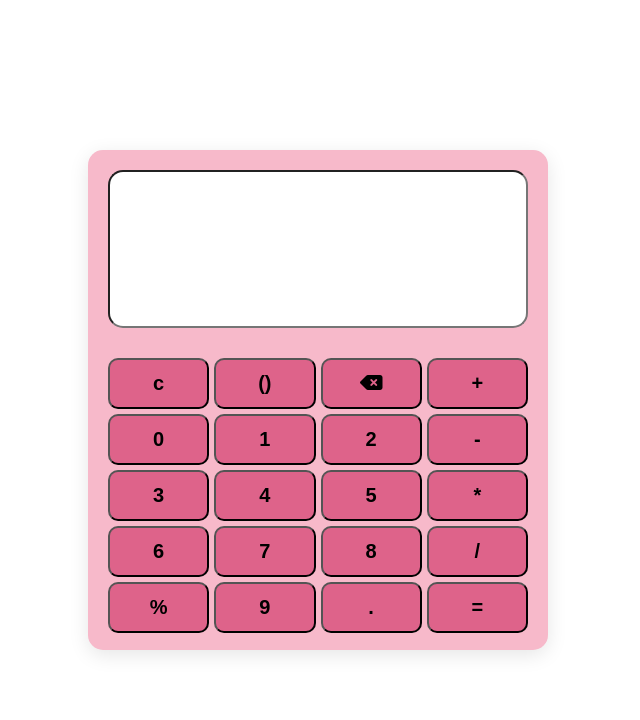
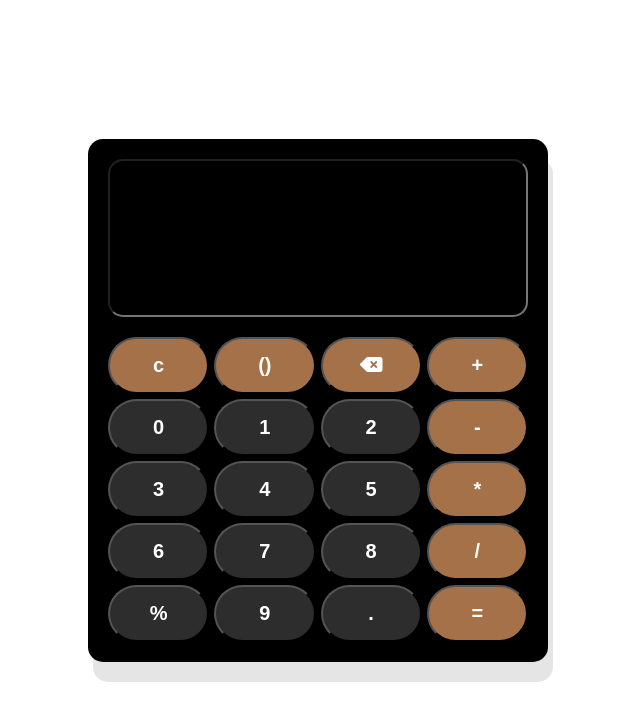
Before and after one commit to parineeta-cpu/calculator, a plain HTML site: page index.html in a window 1280 px wide. Shown: the whole page, without its empty margins (322-962 px from the left). Drawn offline with Linux system fonts and the light colour scheme.

Commit message:
Add files via upload

```diff
--- a/index.html
+++ b/index.html
@@ -19,6 +19,8 @@ display:flex;
 justify-content:center;
 }
 .display{
+    color:white;
+    background: black;
    padding:60px 15px;
    border-radius:15px;
    font-size:30px;
@@ -26,17 +28,22 @@ justify-content:center;
 
 }
 .calculator{
-    background-color:#f7b9ca;
-    height:500px;
+
+    background-color:black;
     max-width:90%;
-    padding:20px;
+    padding-top:20px;
+    padding-right:20px;
+    padding-left:20px;
     border-radius:15px;
-    box-shadow:0px 5px 20px rgba(0,0,0,0.1);
+    box-shadow:5px 20px 0px rgba(0,0,0,0.1);
     text-align:center;
     display:flex;
     flex-direction:column;
-    gap:30px;
-    color:gray;
+    gap:20px;
+
+}
+.side{
+    background-color: #a47148;
 }
 .buttons{
     display:grid;
@@ -45,21 +52,19 @@ gap:5px;
 }
 button{
 
-    padding:12px 30px;
+    padding:15px 12px;
     gap:10px;
     cursor:pointer;
     font-weight:bold;
-    border-radius:10px;
-    background-color:#de638a;
+    border-radius:30px;
+    background-color:rgb(46, 45, 45);
+    color:white;
     font-size:20px;
 
 }
 
 button:active{
     background-color: #ddd;
-}
-@media screen and(max-width:480px) {
-    padding:12px 20px;
 }
 
     </style>
@@ -70,31 +75,31 @@ button:active{
 
  <input type="text" id="display" class="display">
   <div class="buttons">
-    <button onclick="clearDisplay('C')">c</button>
-    <button onclick="appendValue('()')">()</button>
+    <button onclick="clearDisplay('C')" class="side">c</button>
+    <button onclick="appendValue('()')" class="side">()</button>
 
-     <button onclick="deleteLast()"><i class="fa-solid fa-delete-left"></i></button>
+     <button onclick="deleteLast()" class="side"><i class="fa-solid fa-delete-left"></i></button>
 
- <button onclick="appendValue('+')">+</button>
+ <button onclick="appendValue('+')" class="side">+</button>
 
-    <button onclick="appendValue('0')">0</button>
+    <button onclick="appendValue('0')" >0</button>
     <button onclick="appendValue('1')">1</button>
     <button onclick="appendValue('2')">2</button>
-    <button onclick="appendValue('-')">-</button>
+    <button onclick="appendValue('-')" class="side">-</button>
     <button onclick="appendValue('3')">3</button>
     <button onclick="appendValue('4')">4</button>
     <button onclick="appendValue('5')">5</button>
-    <button onclick="appendValue('*')">*</button>
+    <button onclick="appendValue('*')" class="side">*</button>
     <button onclick="appendValue('6')">6</button>
     <button onclick="appendValue('7')">7</button>
     <button onclick="appendValue('8')">8</button>
-    <button onclick="appendValue('/')">/</button>
+    <button onclick="appendValue('/')" class="side">/</button>
 
     <button onclick="appendValue('%')">%</button>
 
     <button onclick="appendValue('9')">9</button>
     <button onclick="appendValue('.')">.</button>
-    <button onclick="calculate()">=</button>
+    <button onclick="calculate()" class="side">=</button>
     </div>
     <p class="answer"></p>
     </div>
```
